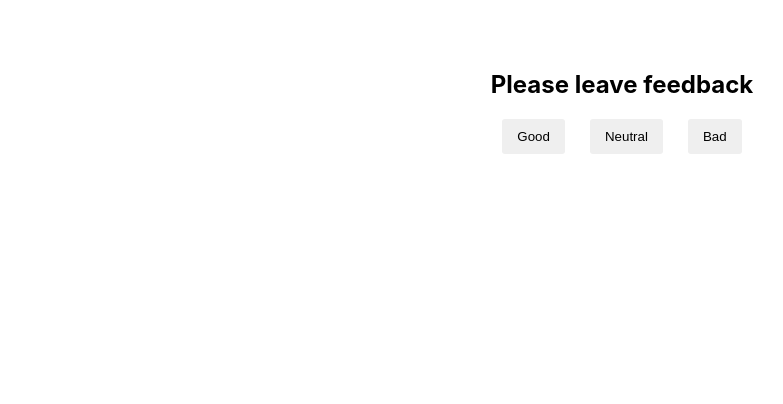
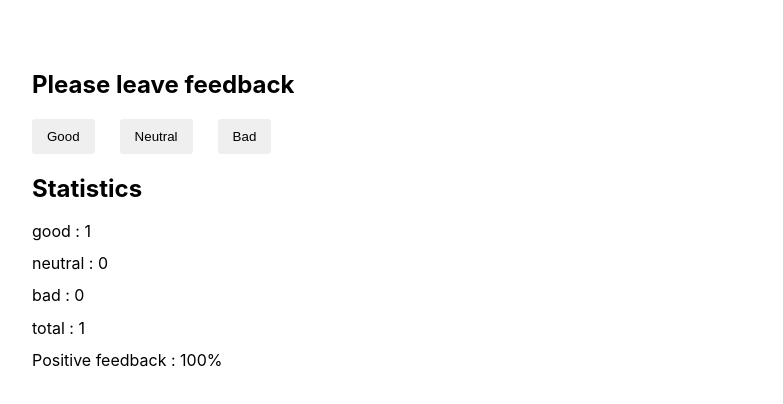
Before and after one commit to MarynaIlchenko/goit-react-hw-02-feedback, a React (Create React App) app: page / in a window 1280 px wide. Both pictures are taken after a click on the button "Good". Shown: the top 404 px of the page, without its empty margins (18-801 px from the left). Built offline with nearby package versions, Linux system fonts and the light colour scheme.

Commit message:
Feedback form

```diff
--- a/src/components/App.jsx
+++ b/src/components/App.jsx
@@ -2,6 +2,8 @@ import React, { Component } from 'react';
 import { Container } from './Container';
 import Section from './Section';
 import FeedbackOptions from './Feedback';
+import Statistics from './Statistics';
+import Notification from './Notification';
 
 export class App extends Component {
   state = {
@@ -12,8 +14,21 @@ export class App extends Component {
   handlerOnClick = key => {
     this.setState(prevState => ({ [key]: prevState[key] + 1 }));
   };
+  countTotalFeedback() {
+    return Object.values(this.state).reduce((total, item) => total + item, 0);
+  }
+
+  countPositiveFeedbackPercentage() {
+    const total = this.countTotalFeedback();
+    if (total <= 0) {
+      return 0;
+    }
+    return (this.state.good / total) * 100;
+  }
+
   render() {
     const { good, neutral, bad } = this.state;
+    const total = this.countTotalFeedback();
     return (
       <Container>
         <Section title="Please leave feedback">
@@ -22,6 +37,19 @@ export class App extends Component {
             onLeaveFeedback={this.handlerOnClick}
           />
         </Section>
+        <Section title="Statistics">
+          {total ? (
+            <Statistics
+              good={good}
+              neutral={neutral}
+              bad={bad}
+              total={this.countTotalFeedback()}
+              positivePercentage={this.countPositiveFeedbackPercentage()}
+            />
+          ) : (
+            <Notification message="There is no feedback" />
+          )}
+        </Section>
       </Container>
     );
   }
--- a/src/components/Container/Container.module.css
+++ b/src/components/Container/Container.module.css
@@ -4,8 +4,6 @@
 }
 
 .container {
-  display: flex;
   justify-content: center;
   padding: 50px;
-  gap: 30px;
 }
--- a/src/components/Feedback/FeedbackOptions.module.css
+++ b/src/components/Feedback/FeedbackOptions.module.css
@@ -1,5 +1,4 @@
 .Options {
-  display: flex;
   justify-content: center;
   align-items: center;
 }
@@ -7,7 +6,6 @@
   border: none;
   transition: box-shadow 1s easy;
   border-radius: 3px;
-  /* height: 50%; */
   width: auto;
   padding: 10px 15px;
   cursor: pointer;
--- /dev/null
+++ b/src/components/Notification/Notification.js
@@ -0,0 +1,19 @@
+import React, { Component } from 'react';
+import PropTypes from 'prop-types';
+
+class Notification extends Component {
+  render() {
+    const { message } = this.props;
+    return (
+      <div className="Notification">
+        <span>{message}</span>
+      </div>
+    );
+  }
+}
+
+Notification.propTypes = {
+  message: PropTypes.string,
+};
+
+export default Notification;
--- /dev/null
+++ b/src/components/Notification/index.js
@@ -0,0 +1 @@
+export { default } from './Notification';
--- /dev/null
+++ b/src/components/Statistics/Statistics.js
@@ -0,0 +1,40 @@
+import React, { Component } from 'react';
+import style from './Statistics.module.css';
+import PropTypes from 'prop-types';
+
+class Statistics extends Component {
+  static defaultProp = {
+    good: 0,
+    neutral: 0,
+    bad: 0,
+    total: 0,
+    positivePercentage: 0,
+  };
+  render() {
+    const entries = Object.entries(this.props);
+    return (
+      <div className={style.Statistics}>
+        {entries.map(([key, value]) => (
+          <p key={key}>
+            <span>
+              {key === 'positivePercentage' ? 'Positive feedback' : key} :{' '}
+            </span>
+            <span>
+              {Math.round(value)}
+              {key === 'positivePercentage' && '%'}
+            </span>
+          </p>
+        ))}
+      </div>
+    );
+  }
+}
+Statistics.propTypes = {
+  good: PropTypes.number.isRequired,
+  neutral: PropTypes.number.isRequired,
+  bad: PropTypes.number.isRequired,
+  total: PropTypes.number,
+  positivePercentage: PropTypes.number,
+};
+
+export default Statistics;
--- /dev/null
+++ b/src/components/Statistics/Statistics.module.css
@@ -0,0 +1,3 @@
+.Statistics {
+  line-height: 1.02;
+}
--- /dev/null
+++ b/src/components/Statistics/index.js
@@ -0,0 +1 @@
+export { default } from './Statistics';
```
